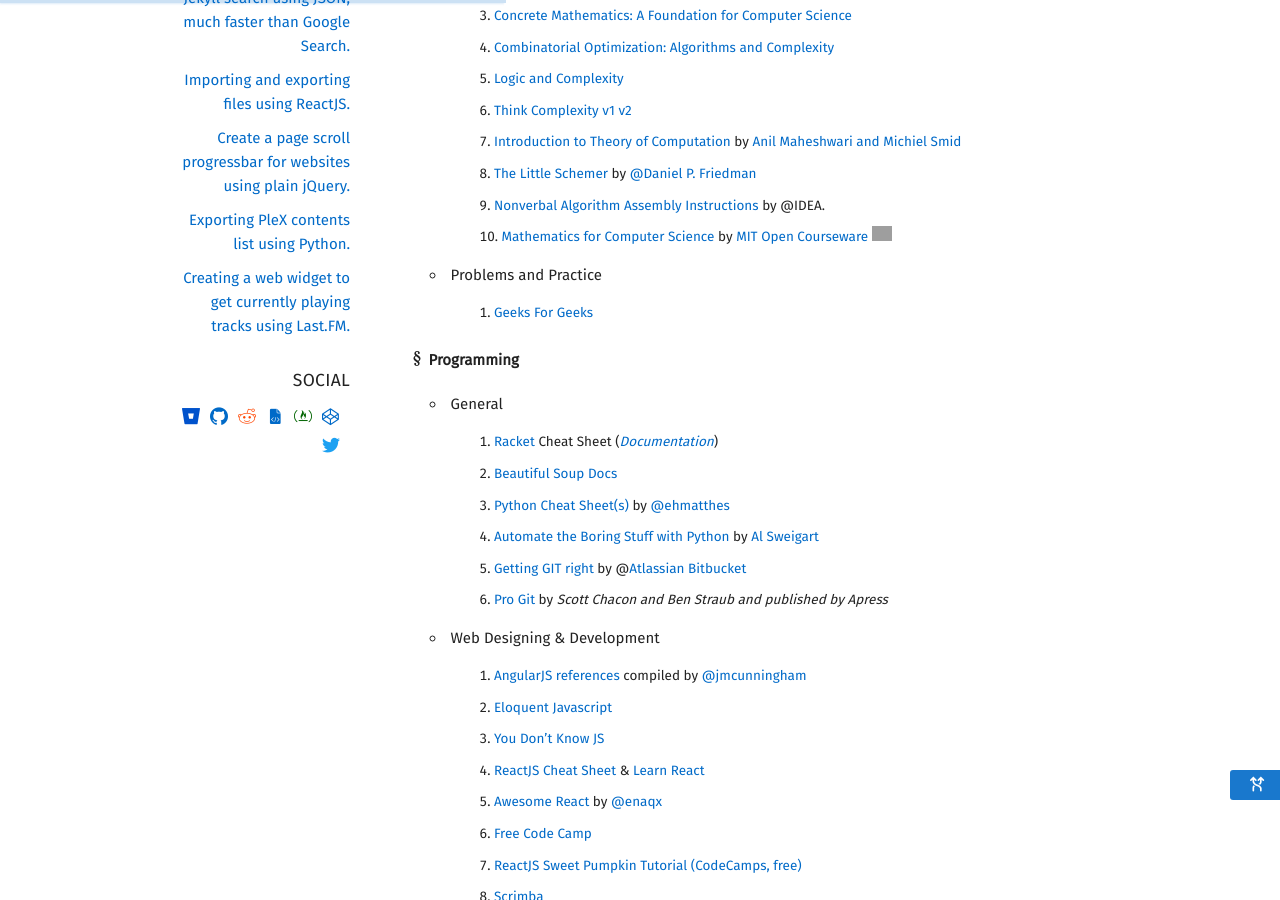
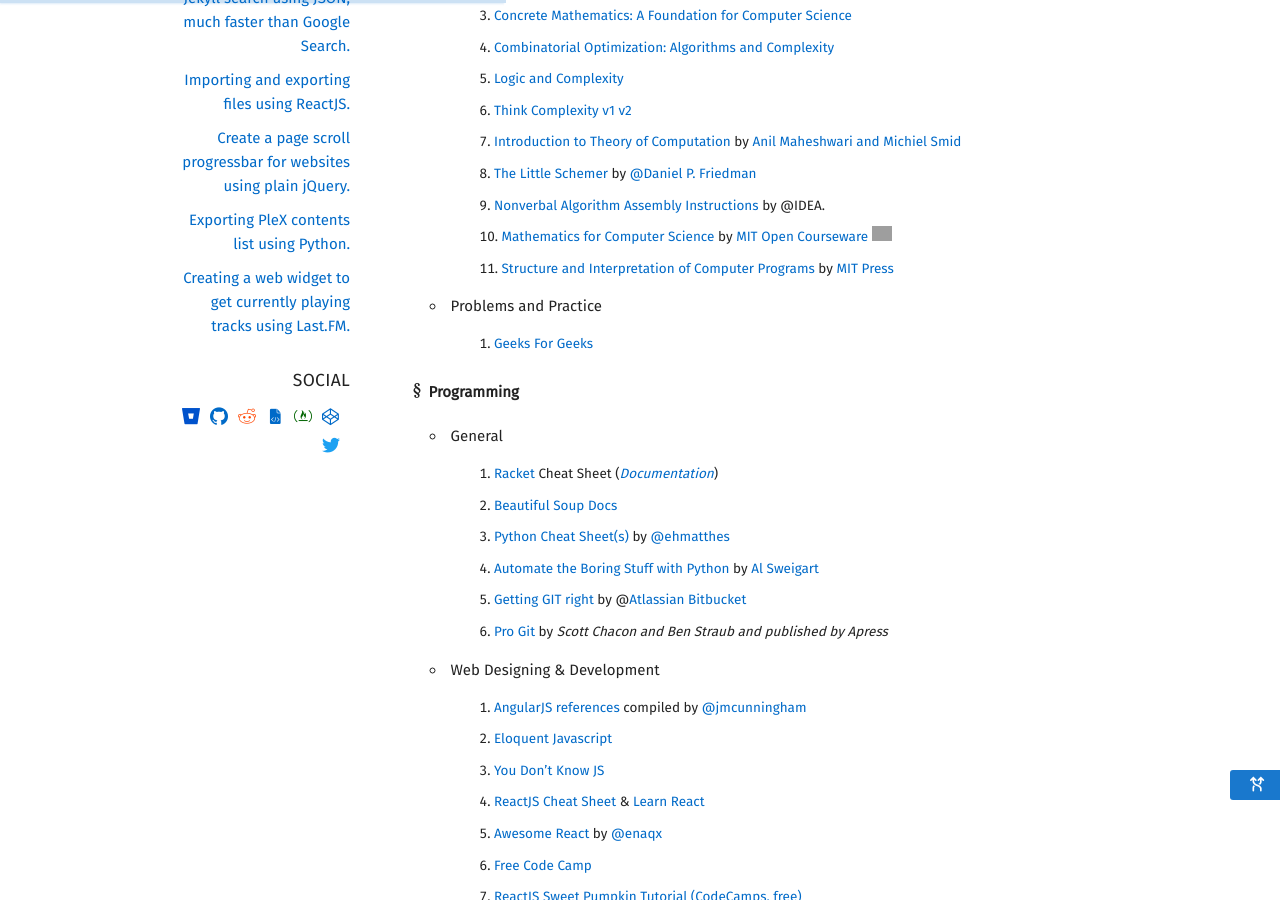
Before and after one commit to intern0t/personal-blog, a Jekyll site: the page built from library.md, in a window 1280 px wide and 900 px high, scrolled down 668 px. Built offline with Jekyll 4.4.1, drawn with Linux system fonts in a browser that asks for light colours; nearby versions of some CDN libraries; some web fonts are replaced; grey boxes are pictures that could not be loaded.

Commit message:
Added MIT Press' new entry, SICP.

```diff
--- a/library.md
+++ b/library.md
@@ -23,7 +23,8 @@ permalink: /library/
     7. [Introduction to Theory of Computation](http://cglab.ca/~michiel/TheoryOfComputation/TheoryOfComputation.pdf) by [Anil Maheshwari and Michiel Smid](http://cglab.ca/~michiel/TheoryOfComputation/)
     8. [The Little Schemer](https://mitpress.mit.edu/books/little-schemer) by [@Daniel P. Friedman](https://mitpress.mit.edu/authors/daniel-p-friedman)
     9. [Nonverbal Algorithm Assembly Instructions](https://idea-instructions.com/) by @IDEA.
-    10. [Mathematics for Computer Science](https://courses.csail.mit.edu/6.042/spring17/mcs.pdf) by [MIT Open Courseware](https://ocw.mit.edu/index.htm) ![Currently Reading](https://i.imgur.com/YMcI4h9.png){:width="20px" :title="Currently reading - Sun Jun 24 21:17:08 EDT 2018"}
+    10. [Mathematics for Computer Science](https://courses.csail.mit.edu/6.042/spring17/mcs.pdf) by [MIT Open Courseware](https://ocw.mit.edu/index.htm) ![Currently Reading](https://i.imgur.com/YMcI4h9.png "Currently reading - Sun Jun 24 21:17:08 EDT 2018"){:width="20px"}
+    11. [Structure and Interpretation of Computer Programs](https://mitpress.mit.edu/sites/default/files/sicp/full-text/book/book.html) by [MIT Press](https://mitpress.mit.edu/)
 + Problems and Practice
   1. [Geeks For Geeks](http://www.geeksforgeeks.org)
 
```
